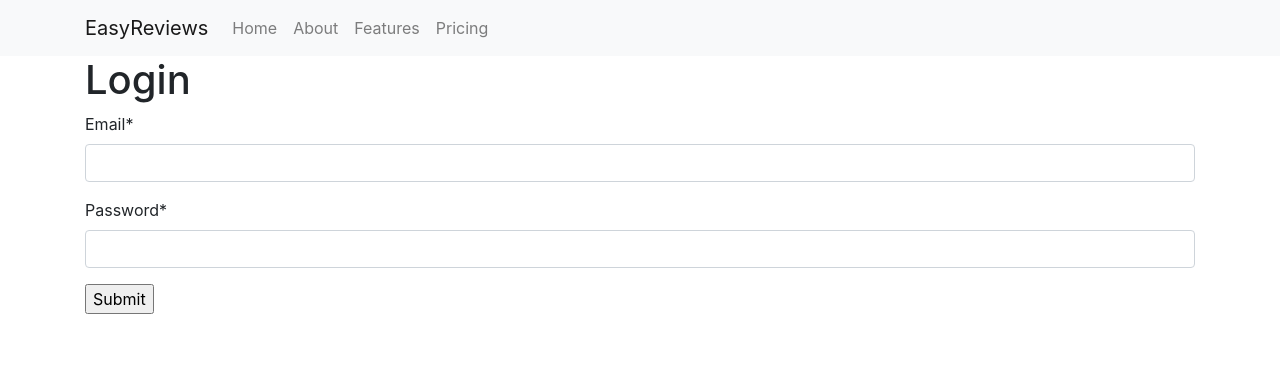
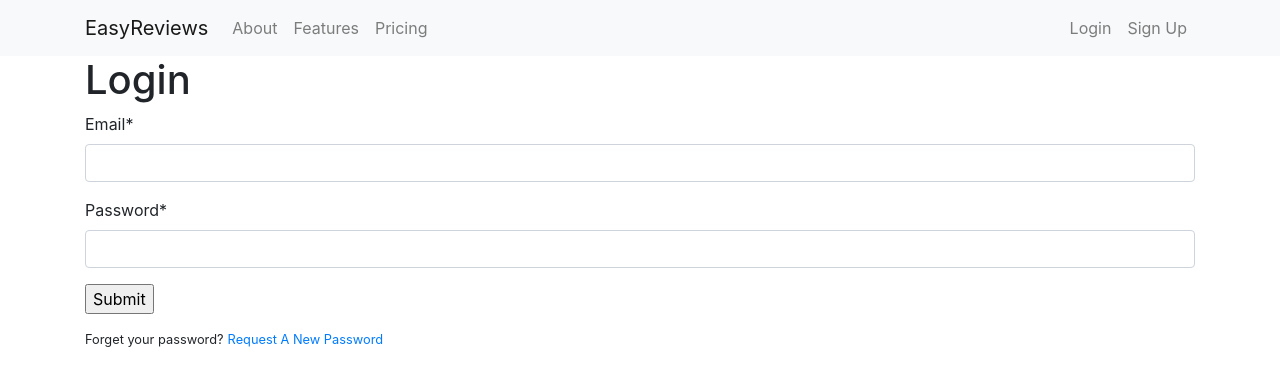
Before and after one commit to evans1111/django_skeleton, a Django app: page /accounts/login/ in a window 1280 px wide. Shown: the top 386 px of the page. Run offline with Django 3.2, Linux system fonts and the light colour scheme; some libraries are stand-ins or nearby versions.

Commit message:
bootstrap alerts, navbar logic for user authentication

```diff
--- a/accounts/views.py
+++ b/accounts/views.py
@@ -1,6 +1,6 @@
 from django.shortcuts import render, redirect
 from django.contrib.auth.decorators import login_required
-
+from django.contrib import messages
 
 from django.contrib.auth import (
     authenticate,
@@ -45,6 +45,8 @@ def register_view(request):
         first_name = form.cleaned_data.get('first_name')
         last_name = form.cleaned_data.get('last_name')
 
+        messages.success(request, f'Welcome, {first_name}!')
+
         user.save()
         new_user = authenticate(email=user.email, password=password)
         login(request, user)
@@ -59,4 +61,5 @@ def register_view(request):
 
 def logout_view(request):
     logout(request)
+    messages.success(request, f'You have been logged out.')
     return redirect('/')
--- a/easyreviews/urls.py
+++ b/easyreviews/urls.py
@@ -26,7 +26,7 @@ urlpatterns = [
     path('accounts/dashboard/', dashboard_view, name='dashboard'),
     path('accounts/login/', login_view, name='user-login'),
     path('accounts/register/', register_view, name='user-register'),
-    path('accounts/logout/', logout_view),
+    path('accounts/logout/', logout_view, name='user-logout'),
 
     path('accounts/reset-password/', auth_views.PasswordResetView.as_view(), name='reset_password'),
     path('accounts/reset-password-sent/', auth_views.PasswordResetDoneView.as_view(), name='password_reset_done'),
--- a/static/css/main.css
+++ b/static/css/main.css
@@ -1,3 +1,11 @@
+/* ========== Core Styles ========== */
+.flex {
+    display: flex;
+}
+.mt-1 {
+    margin-top: 1rem;
+}
+
 
 /* ========== Home Page ========== */
 .hero-wrapper {
--- a/templates/base.html
+++ b/templates/base.html
@@ -22,17 +22,39 @@
         <span class="navbar-toggler-icon"></span>
         </button>
         <div class="collapse navbar-collapse" id="navbarNavAltMarkup">
-            <div class="navbar-nav">
-                <a class="nav-item nav-link" href="{% url 'main-home' %}">Home</a>
-                <a class="nav-item nav-link" href="#">About</a>
-                <a class="nav-item nav-link" href="#">Features</a>
-                <a class="nav-item nav-link" href="#">Pricing</a>
-            </div>
+            <ul class="nav navbar-nav">
+              {% if user.is_authenticated %}
+                <li><a class="nav-item nav-link" href="{% url 'main-home' %}">Home</a></li>
+                <li><a class="nav-item nav-link" href="{% url 'dashboard' %}">Dashboard</a></li>
+              {% else %}
+                <li><a class="nav-item nav-link" href="#">About</a></li>
+                <li><a class="nav-item nav-link" href="#">Features</a></li>
+                <li><a class="nav-item nav-link" href="#">Pricing</a></li>
+              {% endif %}
+            </ul>
+            <ul class="nav navbar-nav navbar-right ml-auto">
+              {% if user.is_authenticated %}
+                <li><a class="nav-item nav-link" href="{% url 'user-logout' %}">Logout</a></li>
+              {% else %}
+                <li><a class="nav-item nav-link" href="{% url 'user-login' %}">Login</a></li>
+                <li><a class="nav-item nav-link" href="{% url 'user-register' %}">Sign Up</a></li>
+              {% endif %}
+            </ul>
         </div>
-    </div>
+
+      </div>
   </nav>
   <body>
-      {% block content %} {% endblock %}
+    {% if messages %}
+      {% for message in messages %}
+        <div class="alert alert-{{ message.tags }}">
+          <div class="container">
+            {{ message }}
+          </div>
+        </div>
+      {% endfor %}
+    {% endif %}
+    {% block content %} {% endblock %}
     <!-- Optional JavaScript -->
     <!-- jQuery first, then Popper.js, then Bootstrap JS -->
     <script src="https://code.jquery.com/jquery-3.2.1.slim.min.js" integrity="sha384-KJ3o2DKtIkvYIK3UENzmM7KCkRr/rE9/Qpg6aAZGJwFDMVNA/GpGFF93hXpG5KkN" crossorigin="anonymous"></script>
--- a/templates/home.html
+++ b/templates/home.html
@@ -6,8 +6,7 @@
         <div class="hero-text">
             <h1 id="hero-headline">Welcome To Easy Reviews</h1>
             <p id="hero-subhealine">Automate your Google Reviews. Improve your SEO. Generate more leads.</p>
-            <a href="{% url 'user-login' %}"><span class="btn btn-primary mr-2">Login</span></a>
-            <a href="{% url 'user-register' %}"><span class="btn btn-secondary ml-2">Register</span></a>
+            <a href="{% url 'user-register' %}"><span class="btn btn-primary">Get Started</span></a>
         </div>
     </div>
 
--- a/templates/login.html
+++ b/templates/login.html
@@ -9,5 +9,6 @@
         {{ form|crispy }}
         <input type="submit" />
     </form>
+    <small class="muted flex mt-3"><span class="mr-1">Forget your password?</span><a href="{% url 'reset_password' %}">Request A New Password</small></a>
 </div>
 {% endblock %}
```
Also changed, not shown: db.sqlite3.
